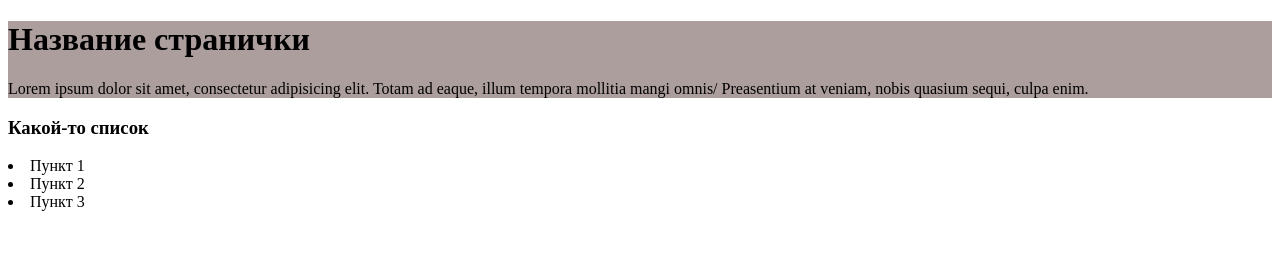
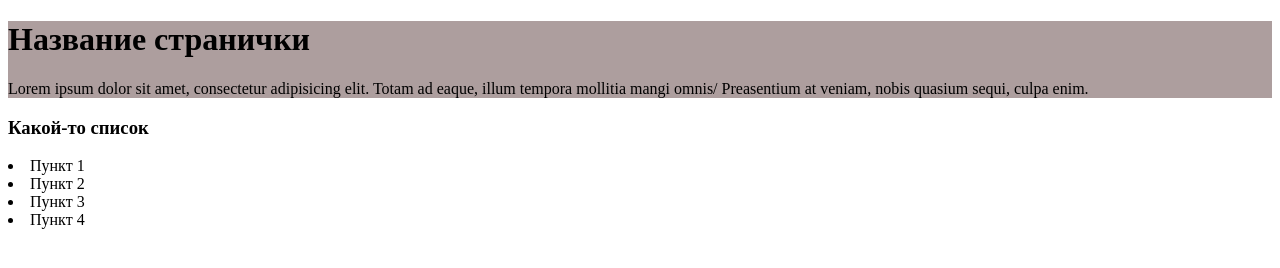
Before and after one commit to Staruided/228, a plain HTML site: page index.html in a window 1280 px wide. Drawn offline with Linux system fonts and the light colour scheme.

Commit message:
index.html

```diff
--- a/index.html
+++ b/index.html
@@ -18,6 +18,7 @@
 			<li>Пункт 1</li>
 			<li>Пункт 2</li>
 			<li>Пункт 3</li>
+			<li>Пункт 4</li>
 		</u1>
 	</div>
 </body>
```
